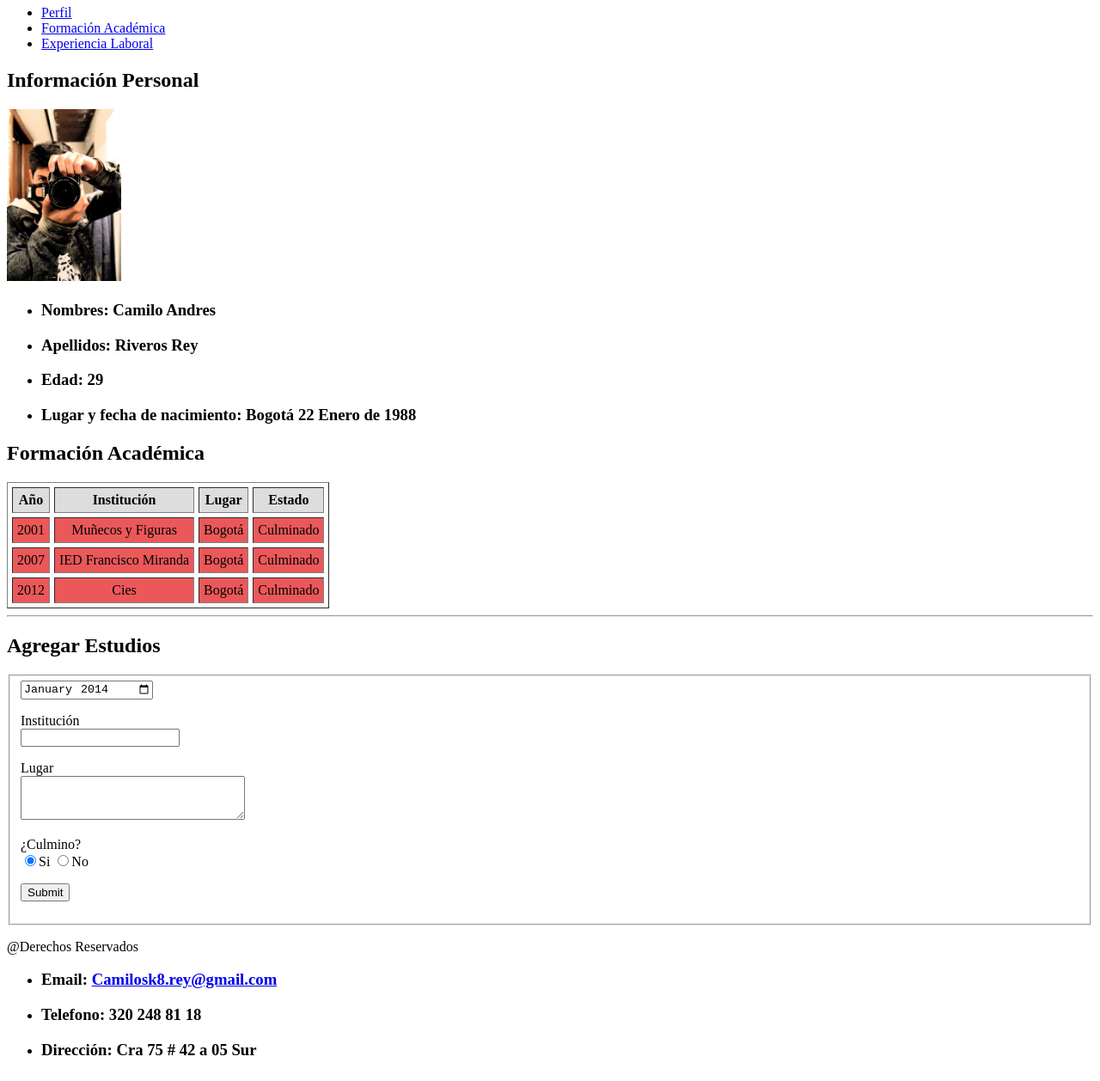
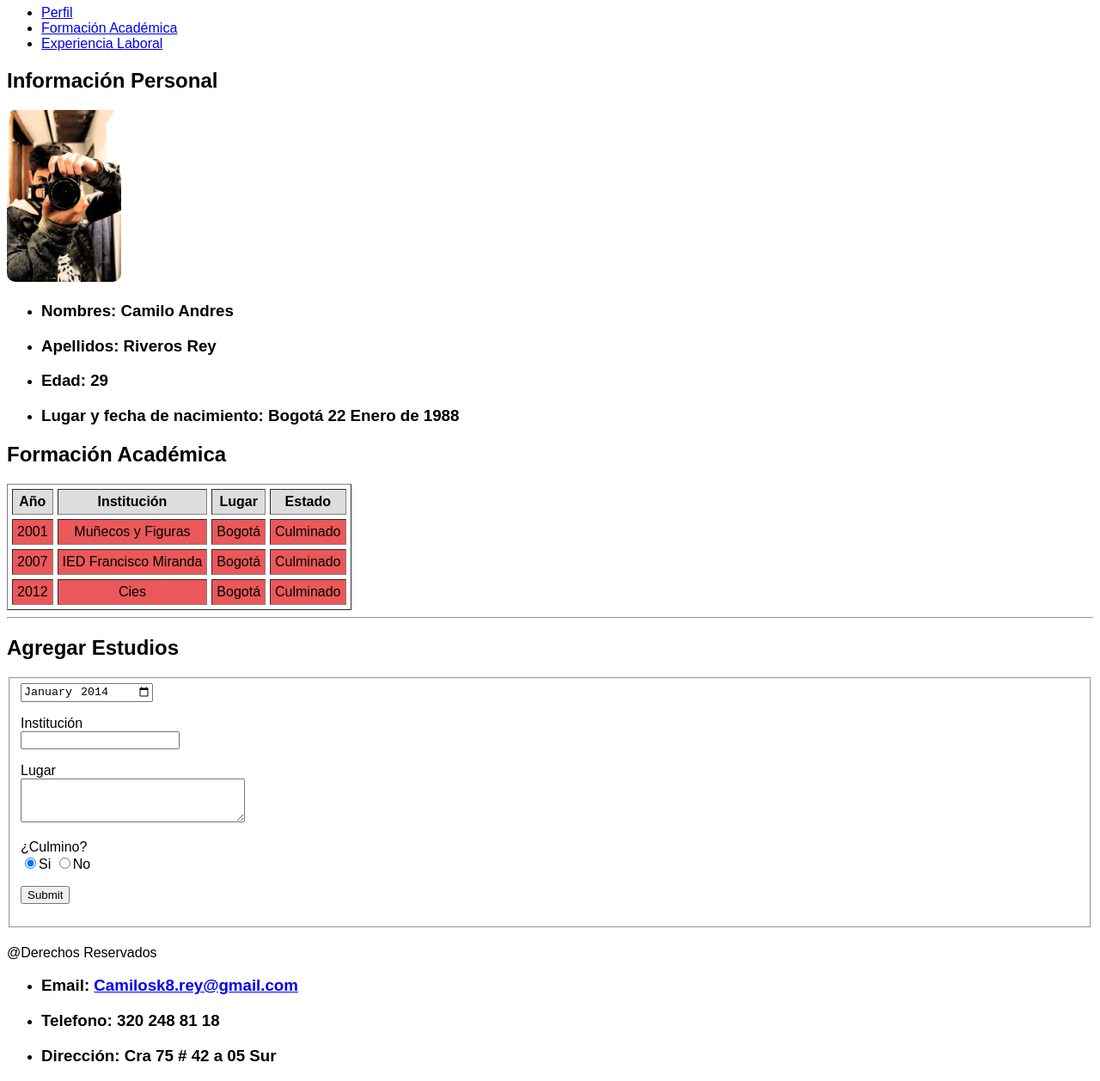
Before and after one commit to camilosk8/Hoja-de-Vida-Camilo-Riveros, a plain HTML site: page formacion-academica.html in a window 1280 px wide. Shown: the part 272-1530 px from the top of the page at 86% size. Drawn offline with Linux system fonts and the light colour scheme.

Commit message:
añadi hoja de estilos
hoja de estilos

```diff
--- /dev/null
+++ b/css/estilos.css
@@ -0,0 +1,12 @@
+body{
+	background-color:white;
+	font-family: arial;
+}
+
+footer{
+	margin-top: 20px;
+}
+
+img{
+	border-radius: 10px;
+}
--- a/formacion-academica.html
+++ b/formacion-academica.html
@@ -4,7 +4,7 @@
 <title>Hoja de Vida</title>
 <meta charset="utf-8" />
 <meta name="viewport" content="width=device-width, initial-scale=1.0">
-<link rel="stylesheet" />
+<link rel="stylesheet" type="text/css" href="css/estilos.css">
 </head>
 
 <body>
```
Also changed, not shown: experiencia-laboral.html (+1 -4 lines), index.html (+1 -1 lines).
